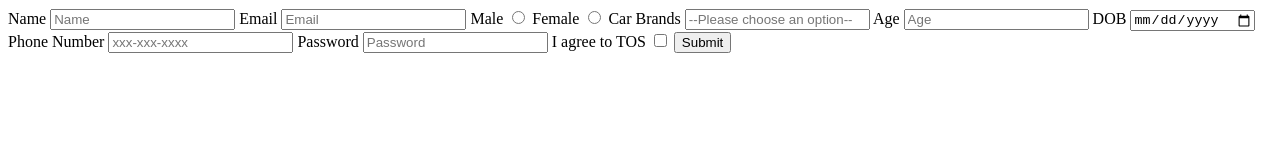
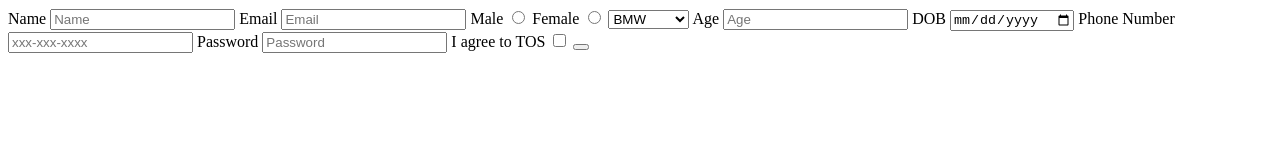
Before and after one commit to acciojob/signup-form-car-mdjunaid02, a website: page main.html in a window 1280 px wide. Drawn offline with Linux system fonts and the light colour scheme.

Commit message:
created a submission

```diff
--- a/main.html
+++ b/main.html
@@ -15,12 +15,15 @@
 			<input id="email" type="email" placeholder="Email" required>
 
 		<label for="gender_m">Male</label>
-			<input id="gender_m" type="radio" required>
+			<input id="gender_m" type="radio" name="gender" required>
 		<label for="gender_f">Female</label>
-			<input id="gender_f" type="radio" required>
+			<input id="gender_f" type="radio" name="gender" required>
 
-		<label for="cars">Car Brands</label>
-			<input id="cars" type="select" required placeholder="--Please choose an option--">
+		<select placeholder="--Please choose an option--" id="cars" required>
+			<option>BMW</option>
+			<option>Audi</option>
+			<option>Mercedes</option>
+		</select>
 
 		<label for="age">Age</label>
 			<input id="age" type="number" placeholder="Age" required>
@@ -36,8 +39,7 @@
 
 		<label for="tos">I agree to TOS</label>
 			<input id="tos" type="checkbox" required>
-
-		<input type="submit">
+			<button type="submit">
 	</form>
 	<!-- the entire body must be written by student -->
     <script type="text/javascript" src="./script.js">
```
